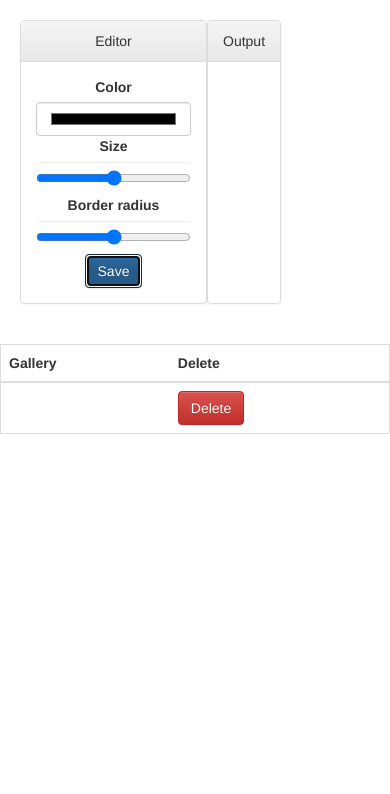
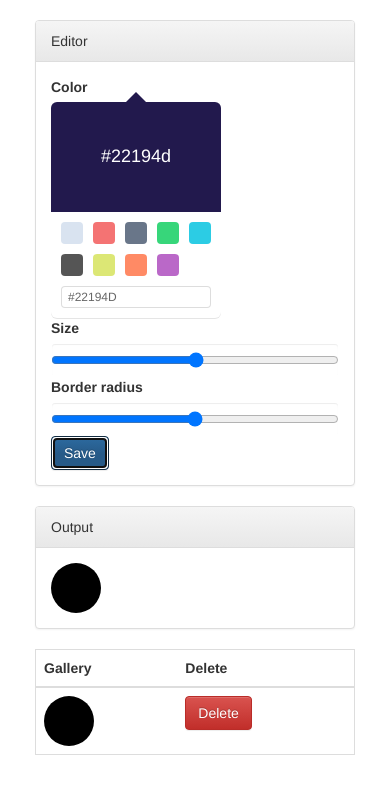
Before and after one commit to simonadomnisoru/dynamic-panels, a React (Create React App) app: page / in a window 390 px wide. Both pictures are taken after a click on the button "Save". Shown: the top 794 px of the page. Built offline with nearby package versions, Linux system fonts and the light colour scheme.

Commit message:
Suport for mobile devices

```diff
--- a/package.json
+++ b/package.json
@@ -6,9 +6,12 @@
     "eslint": "^5.5.0",
     "eslint-plugin-jsx-a11y": "^6.1.1",
     "eslint-plugin-react": "^7.11.1",
+    "prop-types": "^15.6.2",
     "react": "^16.4.2",
     "react-bootstrap": "^0.32.4",
+    "react-color": "^2.14.1",
     "react-dom": "^16.4.2",
+    "react-redux": "^5.0.7",
     "react-scripts": "1.1.5",
     "redux": "^4.0.0",
     "redux-persist": "^5.10.0"
--- a/src/components/App.js
+++ b/src/components/App.js
@@ -1,4 +1,5 @@
 import React from 'react';
+import { Grid, Row, Col } from 'react-bootstrap';
 import Editor from './Editor';
 import Output from './Output';
 import Gallery from './Gallery';
@@ -6,12 +7,23 @@ import '../styles/App.css';
 
 const App = () => {
     return (
-        <div>
-            <div className="App">
-                <Editor />
-                <Output />
-            </div>
-            <Gallery />
+        <div className="App">
+            <Grid>
+                <Row>
+                    <Col xs={12} md={6}>
+                        <Editor />
+                    </Col>
+                    <Col xs={12} md={6}>
+                        <Output />
+                    </Col>
+                </Row>
+                <Row>
+                    <Col xs={12} md={6}>
+                        <Gallery />
+                    </Col>
+                </Row>
+
+            </Grid>
         </div>
     );
 };
--- a/src/components/Editor.js
+++ b/src/components/Editor.js
@@ -1,13 +1,14 @@
 import React from 'react';
+import { BlockPicker } from 'react-color';
+import { Button, FormControl, ControlLabel, Panel } from 'react-bootstrap';
 import { setColorDispatcher, setSizeDispatcher, setBorderDispatcher, saveOutput } from '../state/dispatchers';
-import { Button, FormControl, ControlLabel, Panel } from 'react-bootstrap';
 import '../styles/App.css';
 
 class Editor extends React.PureComponent {
-    onEdit = (ev, field) => {
+    onEdit = (ev, field, color) => {
         switch (field) {
         case 'color':
-                setColorDispatcher(ev.target.value);
+            setColorDispatcher(color.hex);
             break;
         case 'size':
             setSizeDispatcher(ev.target.value + 'px');
@@ -26,7 +27,7 @@ class Editor extends React.PureComponent {
             <Panel className="Editor">
                 <Panel.Heading>Editor</Panel.Heading>
                 <Panel.Body> <ControlLabel>Color</ControlLabel>
-                    <FormControl type="color" componentClass='input' onChange={ev => this.onEdit(ev, 'color')} />
+                    <BlockPicker onChangeComplete={(color, event) => this.onEdit(event, 'color', color)} />
                     <ControlLabel>Size</ControlLabel>
                     <FormControl type="range" componentClass='input' min="1" max="100" onChange={ev => this.onEdit(ev, 'size')} />
                     <ControlLabel>Border radius</ControlLabel>
--- a/src/components/Gallery.js
+++ b/src/components/Gallery.js
@@ -1,25 +1,29 @@
 import React from 'react';
+import PropTypes from 'prop-types';
 import { Table, Button } from 'react-bootstrap';
 import { deleteOutput } from '../state/dispatchers';
-import store from '../state/store';
+import { connect } from 'react-redux';
 class Gallery extends React.PureComponent {
-    componentDidMount() {
-        this.unsubscribe = store.subscribe(() => {
-            this.setState({
-                outputs: store.getState().outputs
-            });
-        });
-    }
-
-    componentWillUnmount() {
-        this.unsubscribe();
-    }
-
     handleDelete = (ev) => {
         deleteOutput(parseFloat(ev.target.value));
     }
+
+    renderBody = () => {
+        return this.props.outputs.map((data) => {
+            return (
+                <tr key={`gallery-${data.id}`}>
+                    <td><div style={data}></div></td>
+                    <td>
+                        <Button bsStyle='danger' value={data.id} type='button' onClick={ev => this.handleDelete(ev)}>
+                            Delete
+                        </Button>
+                    </td>
+                </tr>
+            );
+        });
+    }
     render() {
-        if (this.state && this.state.outputs)
+        if (this.props && this.props.outputs)
             return (
                 <Table responsive>
                     <thead>
@@ -29,21 +33,22 @@ class Gallery extends React.PureComponent {
                         </tr>
                     </thead>
                     <tbody>
-                        {this.state.outputs.map((data) => {
-                            return (
-                                <tr key={`gallery-${data.id}`}>
-                                    <td><div style={data}></div></td>
-                                    <td><Button bsStyle='danger' value={data.id} type='button' onClick={ev => this.handleDelete(ev)}>
-                                        Delete
-                                    </Button>
-                                    </td>
-                                </tr>
-                            );
-                        })}
+                        {this.renderBody()}
                     </tbody>
                 </Table>
             );
         else return null;
     }
-}
-export default Gallery;
+};
+
+Gallery.propTypes = {
+    outputs: PropTypes.array
+};
+
+function mapStateToProps(state) {
+    return {
+        outputs: state.outputs,
+    };
+};
+
+export default connect(mapStateToProps)(Gallery);
--- a/src/components/Output.js
+++ b/src/components/Output.js
@@ -1,30 +1,28 @@
 import React from 'react';
+import PropTypes from 'prop-types';
 import { Panel } from 'react-bootstrap';
-import store from '../state/store';
+import { connect } from 'react-redux';
 import '../styles/App.css';
-class Output extends React.PureComponent {
-    componentDidMount() {
-        this.unsubscribe = store.subscribe(() => {
-            this.setState({
-                style: store.getState().editableOutput
-            });
-        });
+
+const Output = (props) => {
+    if (props) {
+        return (
+            <Panel>
+                <Panel.Heading>Output</Panel.Heading>
+                <Panel.Body> <div style={props.style}></div></Panel.Body>
+            </Panel>);
     }
+    else return null;
+};
 
-    componentWillUnmount() {
-        this.unsubscribe();
-    }
+Output.propTypes = {
+    style: PropTypes.object
+};
 
-    render() {
-        if (this.state && this.state.style)
-            return (
-                <Panel>
-                    <Panel.Heading>Output</Panel.Heading>
-                    <Panel.Body> <div style={this.state.style}></div></Panel.Body>
-                </Panel>
-            );
-        else return null;
-    }
-}
+function mapStateToProps(state) {
+    return {
+        style: state.editableOutput,
+    };
+};
 
-export default Output;
+export default connect(mapStateToProps)(Output);
--- a/src/index.js
+++ b/src/index.js
@@ -1,5 +1,12 @@
 import React from 'react';
+import { Provider } from 'react-redux';
 import ReactDOM from 'react-dom';
 import App from './components/App';
+import store from './state/store';
 
-ReactDOM.render(<App />, document.getElementById('root'));
+ReactDOM.render(
+    <Provider store={store}>
+        <App />
+    </Provider>
+    , document.getElementById('root')
+);
--- a/src/state/reducer.js
+++ b/src/state/reducer.js
@@ -7,7 +7,7 @@ let getUniqueId = (outputs) => {
         });
     }
     return id;
-}
+};
 
 let reducerOutput = (state, action) => {
     switch (action.type) {
--- a/src/state/store.js
+++ b/src/state/store.js
@@ -6,10 +6,17 @@ import reducer from './reducer';
 const persistConfig = {
     key: 'root',
     storage,
-}
+};
 
 const persistedReducer = persistReducer(persistConfig, reducer);
-let store = createStore(persistedReducer, { editableOutput: {}, outputs: [] });
+let store = createStore(persistedReducer, {
+    editableOutput: {
+        'backgroundColor': '#000000',
+        'width': '50px',
+        'height': '50px',
+        'borderRadius': '50%'
+    }, outputs: []
+});
 persistStore(store);
 
 export default store;
--- a/src/styles/App.css
+++ b/src/styles/App.css
@@ -1,5 +1,3 @@
 .App {
-    text-align: center;
-    display: flex;
     margin: 20px;
 }
```
Also changed, not shown: 2 other files (tests, documents, lock files or other folders). Lines whose indentation alone changed are shown as unchanged.
